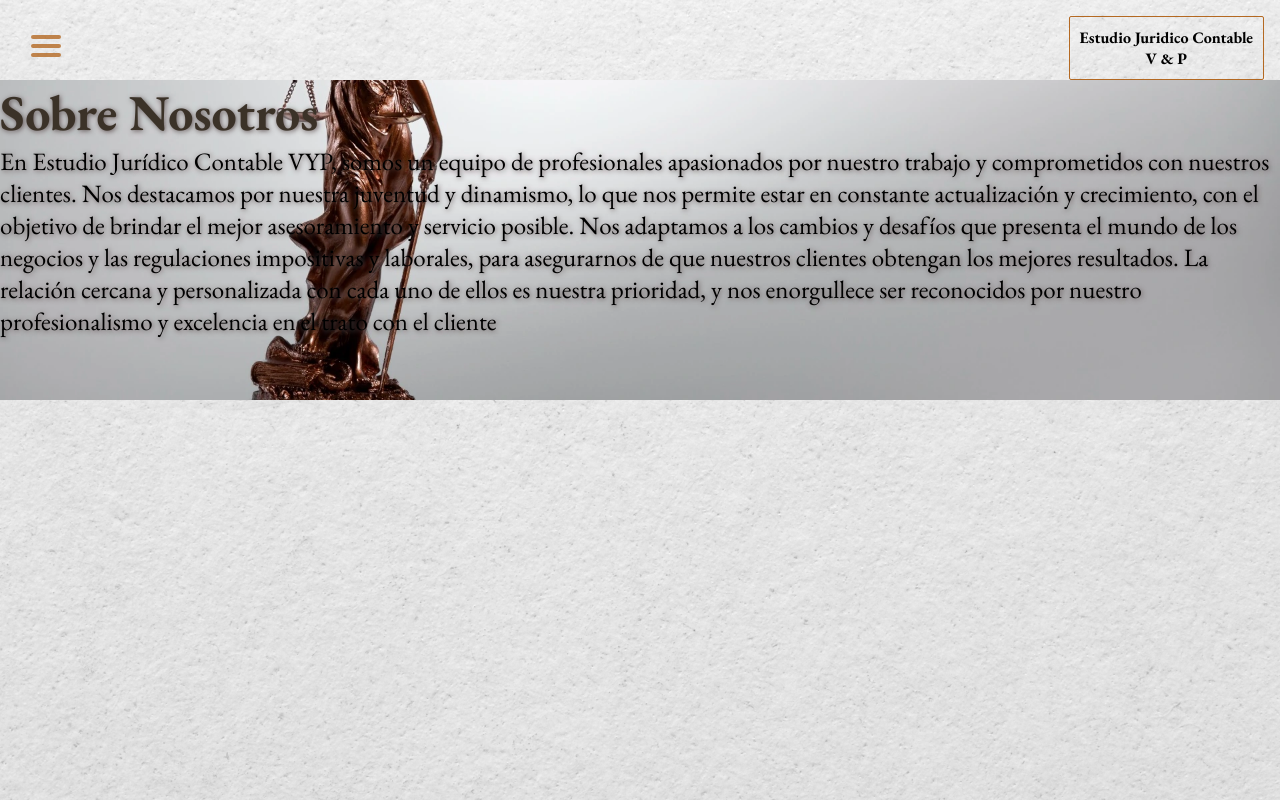
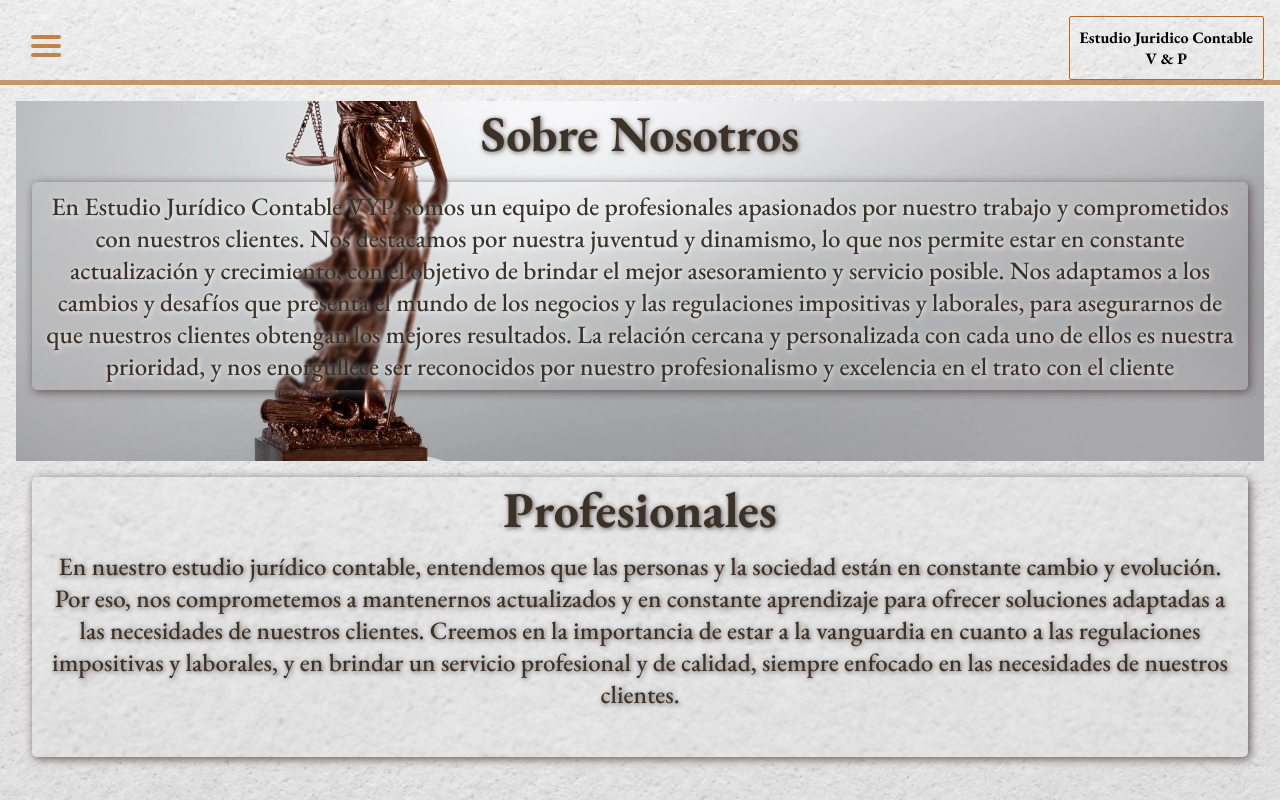
Before and after one commit to AgusPereyraa/juridicoContable, a React (Create React App) app: page /about in a window 1280 px wide. Shown: the top 800 px of the page. Built offline with nearby package versions, Linux system fonts and the light colour scheme.

Commit message:
banner aboutus

```diff
--- a/src/Components/HomeAbout/HomeAbout.jsx
+++ b/src/Components/HomeAbout/HomeAbout.jsx
@@ -9,9 +9,21 @@ export default function HomeAbout() {
 
         <div className='aboutWelcome'>
           <H2 text='Sobre Nosotros' />
-          <P text='En  Estudio Jurídico Contable VYP, somos un equipo de profesionales apasionados por nuestro trabajo y comprometidos con nuestros clientes. Nos destacamos por nuestra juventud y dinamismo, lo que nos permite estar en constante actualización y crecimiento, con el objetivo de brindar el mejor asesoramiento y servicio posible. Nos adaptamos a los cambios y desafíos que presenta el mundo de los negocios y las regulaciones impositivas y laborales, para asegurarnos de que nuestros clientes obtengan los mejores resultados. La relación cercana y personalizada con cada uno de ellos es nuestra prioridad, y nos enorgullece ser reconocidos por nuestro profesionalismo y excelencia en el trato con el cliente' />
+
+          <div className='descriptionAbout'>
+            <P text='En  Estudio Jurídico Contable VYP, somos un equipo de profesionales apasionados por nuestro trabajo y comprometidos con nuestros clientes. Nos destacamos por nuestra juventud y dinamismo, lo que nos permite estar en constante actualización y crecimiento, con el objetivo de brindar el mejor asesoramiento y servicio posible. Nos adaptamos a los cambios y desafíos que presenta el mundo de los negocios y las regulaciones impositivas y laborales, para asegurarnos de que nuestros clientes obtengan los mejores resultados. La relación cercana y personalizada con cada uno de ellos es nuestra prioridad, y nos enorgullece ser reconocidos por nuestro profesionalismo y excelencia en el trato con el cliente' />
+          </div>
+
         </div>
 
+        <div className='aboutUs'>
+
+          <div className='aboutUsText'>
+            <H2 text='Profesionales' />
+            <P text='En nuestro estudio jurídico contable, entendemos que las personas y la sociedad están en constante cambio y evolución. Por eso, nos comprometemos a mantenernos actualizados y en constante aprendizaje para ofrecer soluciones adaptadas a las necesidades de nuestros clientes. Creemos en la importancia de estar a la vanguardia en cuanto a las regulaciones impositivas y laborales, y en brindar un servicio profesional y de calidad, siempre enfocado en las necesidades de nuestros clientes.'/>
+          </div>
+
+        </div>
     </div>
   )
 }
--- a/src/Components/HomeAbout/homeAbout.css
+++ b/src/Components/HomeAbout/homeAbout.css
@@ -1,6 +1,8 @@
 .homeAbout {
     min-height: 100vh;
     background: url(../../Img/backgroundInfo.png);
+    padding: 1rem;
+    border-top: 5px solid #ab530180;
 }
 
 .aboutWelcome {
@@ -8,16 +10,59 @@
     background-position: center;
     background-size: cover;
     background-repeat: no-repeat;
-    height: 40vh;
+    height: 45vh;
+}
+
+.descriptionAbout {
+    background: rgba(255, 255, 255, 0.045); /*#625555 #ab530196 */
+    border-radius: 5px;
+    backdrop-filter: blur(1px);
+    -webkit-backdrop-filter: blur(1px);
+    box-shadow: 2px 2px 10px #625555;
+    margin: 1rem;
 }
 
 .aboutWelcome H2 {
     font-size: 50px;
     text-shadow: 1px 1px 5px #625555;
     color: rgb(59, 50, 40);
+    text-align: center;
 }
 
-.aboutWelcome P {
+
+.descriptionAbout P {
+    font-size: 25px;
+    text-shadow: 1px 1px 5px #ffffff;
+    color: rgb(59, 50, 40);
+    text-align: center;
+    padding: .5rem;
+    font-weight: 500;
+}
+
+/* ------------------------------- */
+
+.aboutUs {
+    background: rgba(255, 255, 255, 0.045); /*#625555 #ab530196 */
+    border-radius: 5px;
+    backdrop-filter: blur(1px);
+    -webkit-backdrop-filter: blur(1px);
+    box-shadow: 2px 2px 10px #625555;
+    margin: 1rem;
+    height: 35vh;
+}
+
+.aboutUs h2 {
+    font-size: 50px;
+    text-shadow: 1px 1px 5px #625555;
+    color: rgb(59, 50, 40);
+    text-align: center;
+}
+
+.aboutUs p {
     font-size: 25px;
     text-shadow: 1px 1px 5px #625555;
+    color: rgb(59, 50, 40);
+    text-align: center;
+    padding: .5rem;
+    font-weight: 500;
 }
```
